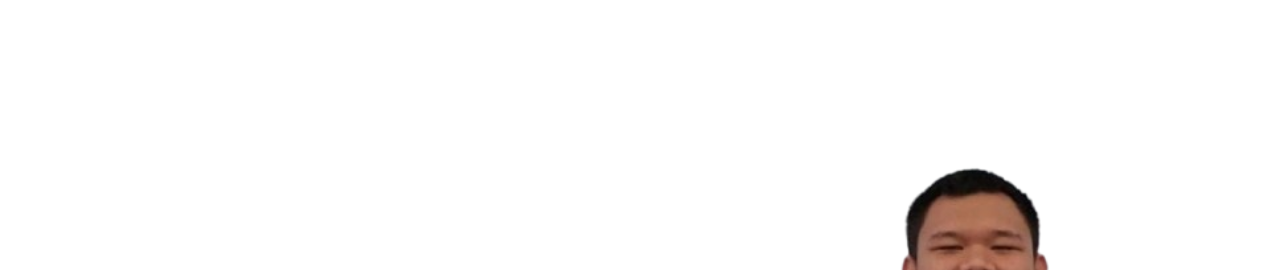
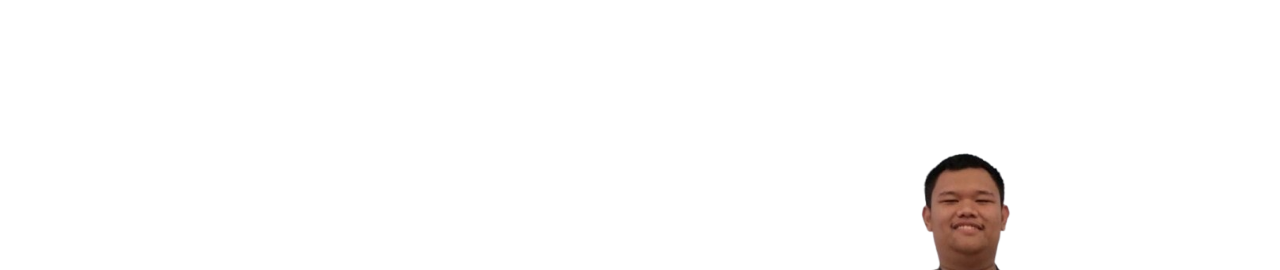
Before and after one commit to kimmygrvy/rizky_tjkt2, a website: page index.html in a window 1280 px wide. Shown: the part 49-319 px from the top of the page. Drawn offline with Linux system fonts and the light colour scheme.

Commit message:
first commit

```diff
--- a/index.html
+++ b/index.html
@@ -28,7 +28,7 @@
                     </div>
                     <div class="w-full self-end px-4 lg:w-1/2">
                        <div class="relative mt-10 lg:mt-9 lg:right-0">
-                         <img src="src/rizky.png.png" alt="levi" width="500px" class="max-w-full mx-auto" />
+                         <img src="src/rizky.png.png" alt="levi" width="300px" class="max-w-full mx-auto" />
 
                     </div>
                 </div>
```
